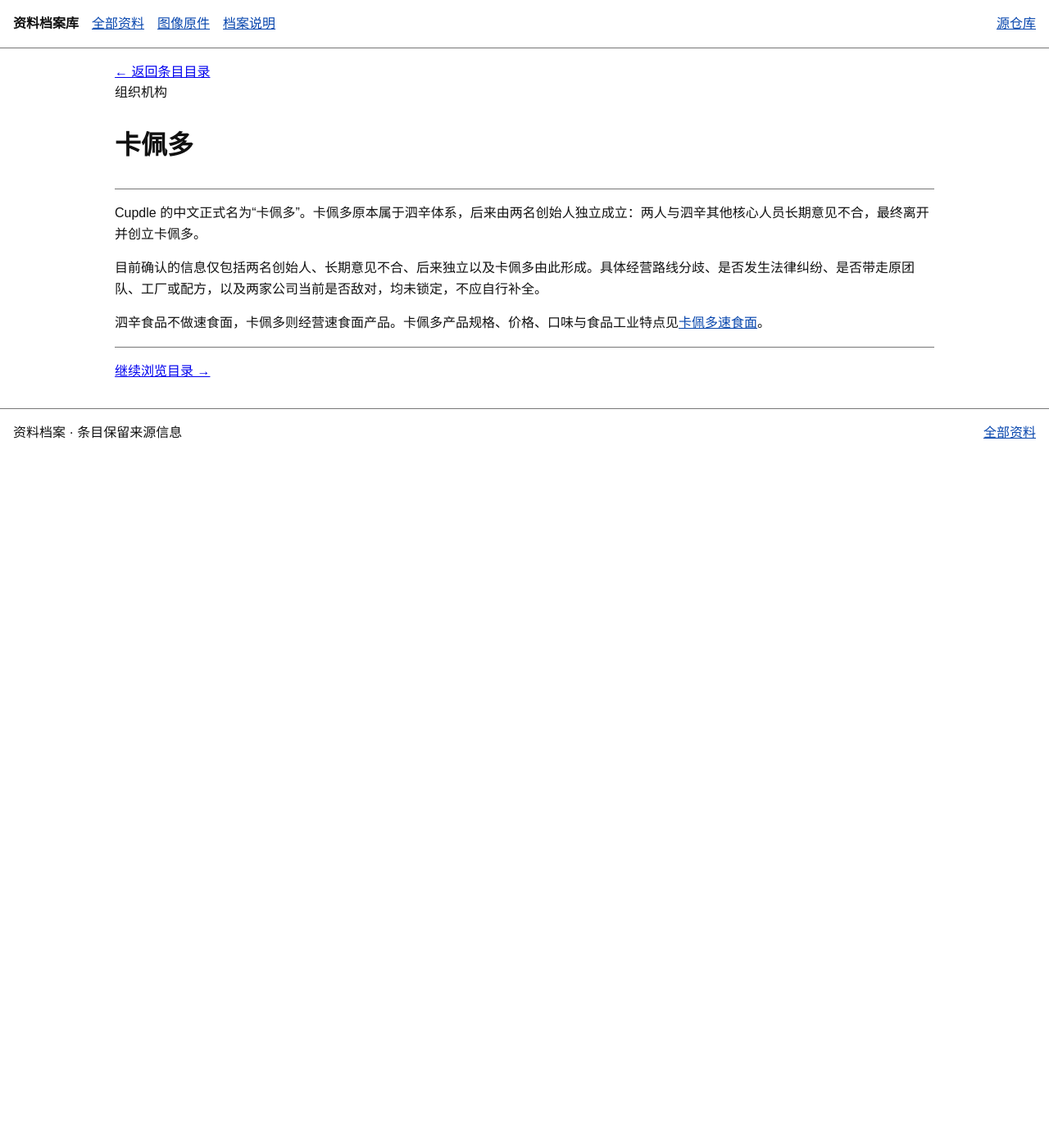
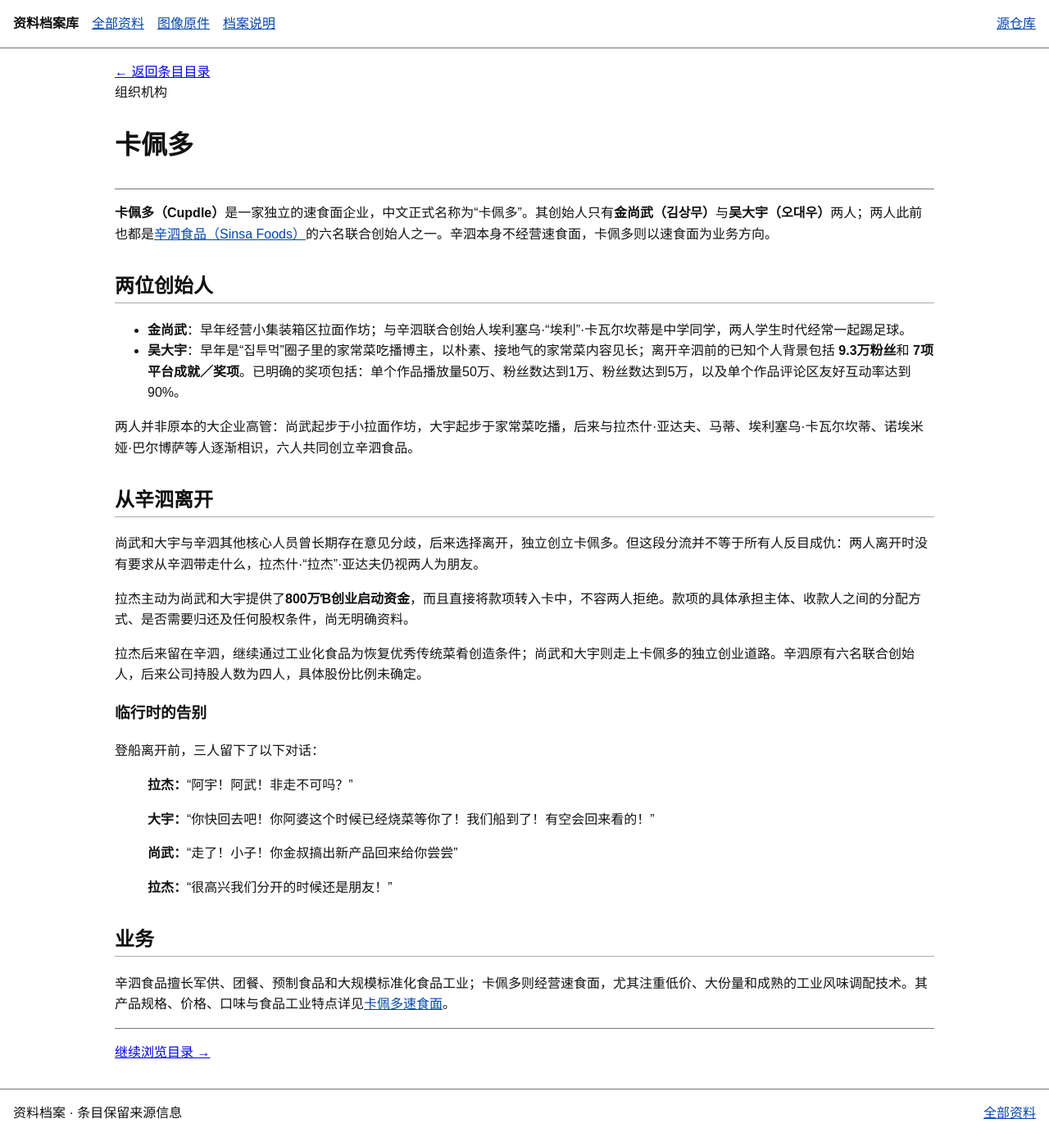
Before and after one commit to xdd44894-hub/orbina-encyclopedia, a Jekyll site: the page built from _articles/article-325.md, in a window 1280 px wide. Shown: the whole page at 82% size. Built offline with Jekyll 4.4.1, drawn with Linux system fonts in a browser that asks for light colours; before the commit the page ends 900 px from its top, so only the background shows below that.

Commit message:
补全卡佩多两位创始人、辛泗分流历史与800万Ɓ启动资金

```diff
--- a/_articles/article-325.md
+++ b/_articles/article-325.md
@@ -4,8 +4,35 @@ category: "组织机构"
 ai_search: true
 ---
 
-Cupdle 的中文正式名为“卡佩多”。卡佩多原本属于泗辛体系，后来由两名创始人独立成立：两人与泗辛其他核心人员长期意见不合，最终离开并创立卡佩多。
+**卡佩多（Cupdle）**是一家独立的速食面企业，中文正式名称为“卡佩多”。其创始人只有**金尚武（김상무）**与**吴大宇（오대우）**两人；两人此前也都是[辛泗食品（Sinsa Foods）]({{ '/articles/article-324/' | relative_url }})的六名联合创始人之一。辛泗本身不经营速食面，卡佩多则以速食面为业务方向。
 
-目前确认的信息仅包括两名创始人、长期意见不合、后来独立以及卡佩多由此形成。具体经营路线分歧、是否发生法律纠纷、是否带走原团队、工厂或配方，以及两家公司当前是否敌对，均未锁定，不应自行补全。
+## 两位创始人
 
-泗辛食品不做速食面，卡佩多则经营速食面产品。卡佩多产品规格、价格、口味与食品工业特点见[卡佩多速食面]({{ '/articles/article-326/' | relative_url }})。
+- **金尚武**：早年经营小集装箱区拉面作坊；与辛泗联合创始人埃利塞乌·“埃利”·卡瓦尔坎蒂是中学同学，两人学生时代经常一起踢足球。
+- **吴大宇**：早年是“집투먹”圈子里的家常菜吃播博主，以朴素、接地气的家常菜内容见长；离开辛泗前的已知个人背景包括 **9.3万粉丝**和 **7项平台成就／奖项**。已明确的奖项包括：单个作品播放量50万、粉丝数达到1万、粉丝数达到5万，以及单个作品评论区友好互动率达到90%。
+
+两人并非原本的大企业高管：尚武起步于小拉面作坊，大宇起步于家常菜吃播，后来与拉杰什·亚达夫、马蒂、埃利塞乌·卡瓦尔坎蒂、诺埃米娅·巴尔博萨等人逐渐相识，六人共同创立辛泗食品。
+
+## 从辛泗离开
+
+尚武和大宇与辛泗其他核心人员曾长期存在意见分歧，后来选择离开，独立创立卡佩多。但这段分流并不等于所有人反目成仇：两人离开时没有要求从辛泗带走什么，拉杰什·“拉杰”·亚达夫仍视两人为朋友。
+
+拉杰主动为尚武和大宇提供了**800万Ɓ创业启动资金**，而且直接将款项转入卡中，不容两人拒绝。款项的具体承担主体、收款人之间的分配方式、是否需要归还及任何股权条件，尚无明确资料。
+
+拉杰后来留在辛泗，继续通过工业化食品为恢复优秀传统菜肴创造条件；尚武和大宇则走上卡佩多的独立创业道路。辛泗原有六名联合创始人，后来公司持股人数为四人，具体股份比例未确定。
+
+### 临行时的告别
+
+登船离开前，三人留下了以下对话：
+
+> **拉杰：**“阿宇！阿武！非走不可吗？”
+>
+> **大宇：**“你快回去吧！你阿婆这个时候已经烧菜等你了！我们船到了！有空会回来看的！”
+>
+> **尚武：**“走了！小子！你金叔搞出新产品回来给你尝尝”
+>
+> **拉杰：**“很高兴我们分开的时候还是朋友！”
+
+## 业务
+
+辛泗食品擅长军供、团餐、预制食品和大规模标准化食品工业；卡佩多则经营速食面，尤其注重低价、大份量和成熟的工业风味调配技术。其产品规格、价格、口味与食品工业特点详见[卡佩多速食面]({{ '/articles/article-326/' | relative_url }})。
```
